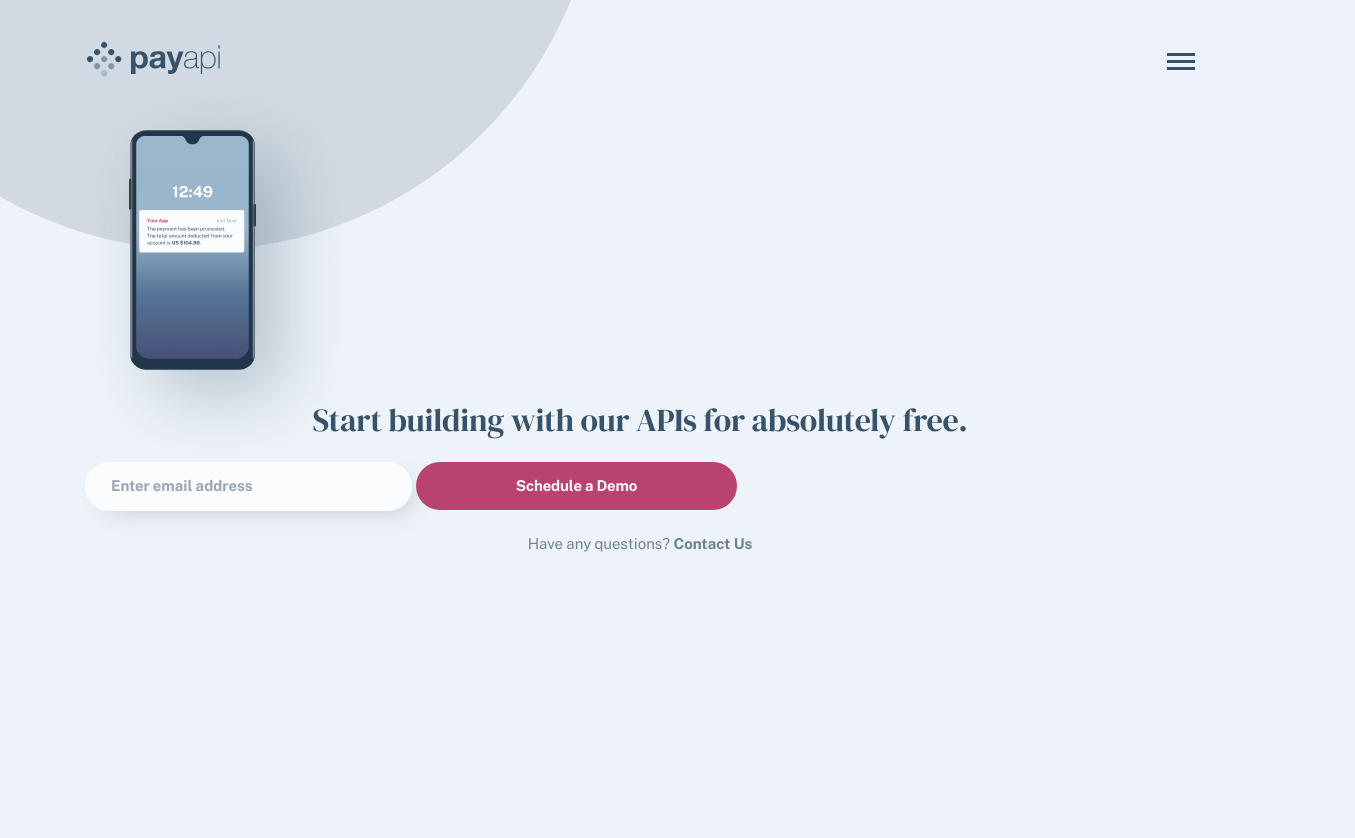
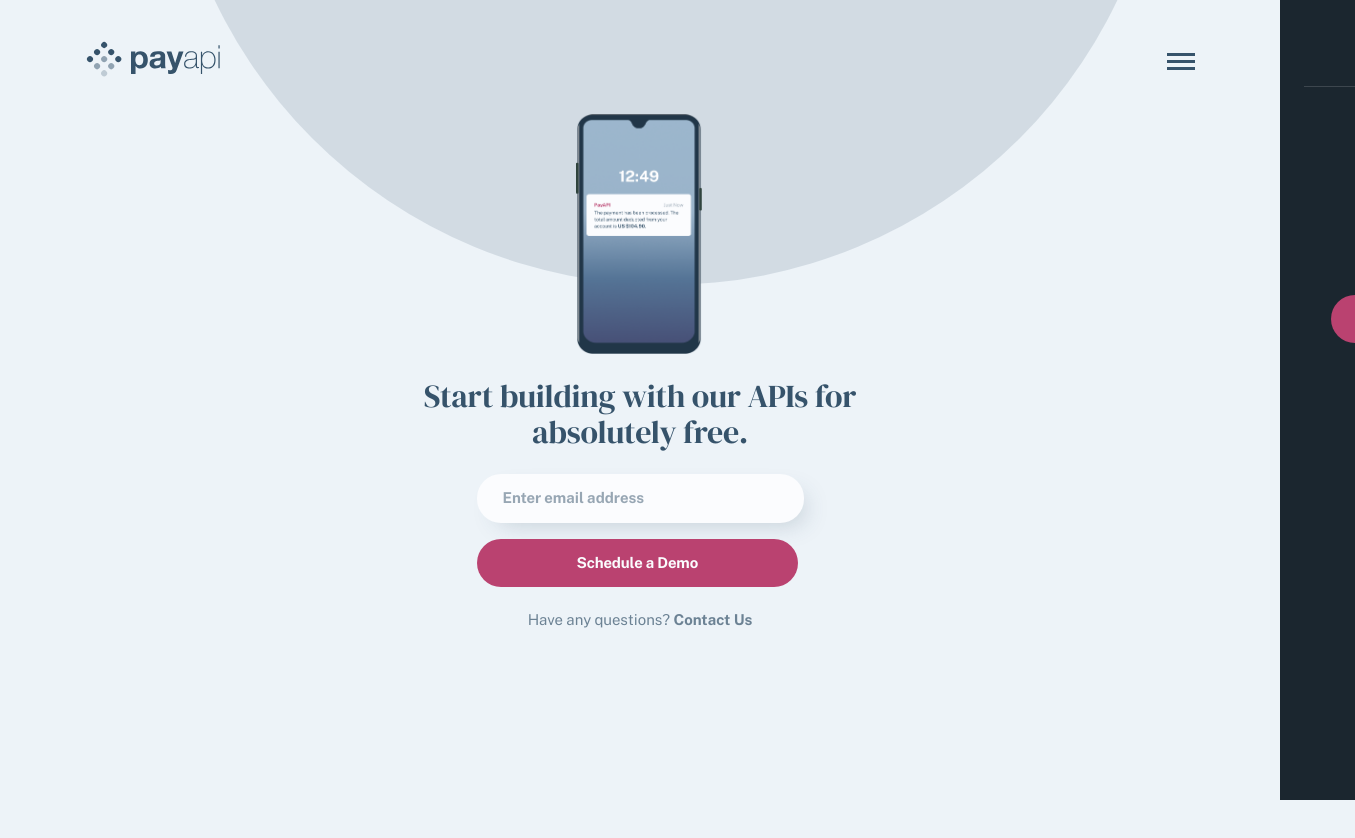
Before and after one commit to SarvarRahim/Payapi-maket, a plain HTML site: page index.html in a window 1280 px wide. Shown: the whole page, 1355 px wide, since content can reach past the window. After the commit the page ends 800 px from the top, so only its background shows below. Drawn offline with Linux system fonts and the light colour scheme.

Commit message:
edit sitenav section

```diff
--- a/css/styles.css
+++ b/css/styles.css
@@ -96,15 +96,15 @@ img {
 
 .site-header::after {
   position: absolute;
-  z-index: 2;
+  z-index: 10;
   top: -550px;
-  left: -200px;
+  left: calc(50% - 392px);
+  display: block;
+  width: 780px;
+  height: 780px;
+  border-radius: 50%;
+  background-color: rgba(54, 83, 107, 0.15);
   content: "";
-  width: 780px;
-  height: 800px;
-  background-image: url("../img/site-hero-bg-desktop.svg");
-  background-repeat: no-repeat;
-  background-size: cover;
 }
 
 .site-header__content {
@@ -131,7 +131,7 @@ img {
 /* NAVIGATION  */
 
 .sitenav {
-  display: none;
+  display: block;
   position: fixed;
   z-index: 99;
   top: 0;
@@ -201,21 +201,30 @@ img {
 }
 
 /* SITE -HERO  */
-.hero::before {
-  position: absolute;
-  z-index: 3;
-  top: 75px;
-  left: 75px;
-  content: "";
-  width: 100%;
-  height: 100%;
-  background-image: url("../img/img-phone-mobile-version.png");
-  background-repeat: no-repeat;
+.hero {
+  padding-top: 32px;
 }
 
-.hero {
-  padding-top: 320px;
+.hero-container {
+  position: relative;
+  z-index: 10;
+  display: flex;
+  flex-direction: column;
+  align-items: center;
+  align-items: center;
 }
+
+.hero-container::before {
+  display: block;
+    width: 128px;
+    height: 240px;
+    background-image: url('../img/hero-tablet.png');
+    background-repeat: no-repeat;
+    background-size: contain;
+    margin-bottom: 24px;
+    content: "";
+}
+
 
 .hero__head {
   margin: 0;
@@ -236,13 +245,15 @@ img {
 }
 
 .input-mail {
+  display: block;
   width: 327px;
-  padding: 15px 150px 15px 26px;
+  padding: 15px 15px 15px 26px;
   border: 0;
   background-color: var(--light-white);
   box-shadow: 10px 10px 25px -10px rgba(54, 83, 107, 0.25);
   border-radius: 24px;
   margin-top: 24px;
+  outline: none;
 }
 
 ::placeholder {
@@ -284,3 +295,28 @@ img {
   font-weight: bold;
   color: var(--light-juan-blue);
 }
+
+@media only screen and (min-width: 715px) {
+  .site-header::after {
+    top: -650px;
+    left: calc(50% - 440px);
+    width: 900px;
+    height: 900px;
+  }
+
+  .hero__head {
+    width: 450px;
+  }
+}
+
+@media only screen and (min-width: 768px) {
+  .site-header::after {
+    top: -715px;
+    left: calc(50% - 474px);
+    width: 1000px;
+    height: 1000px;
+  }
+
+
+
+}
--- a/index.html
+++ b/index.html
@@ -4,7 +4,7 @@
   <meta charset="UTF-8">
   <meta http-equiv="X-UA-Compatible" content="IE=edge">
   <meta name="viewport" content="width=device-width, initial-scale=1.0">
-  <title>Project</title>
+  <title>PayAPI</title>
   <link rel="stylesheet" href="css/normalize.min.css">
   <link rel="stylesheet" href="css/styles.css">
 </head>
@@ -39,7 +39,7 @@
   </header>
 
   <div class="hero">
-    <div class="container">
+    <div class="hero-container container">
     <h1 class="hero__head">Start building with our APIs for absolutely free.</h1>
     <form action="https://echo.htmlacademy.ru" class="form__group">
     <input class="input-mail" type="email" name="email" aria-label="create for email" pattern="^([a-z0-9_\.-]+)@([\da-z\.-]+)\.([a-z\.]{2,6})$" placeholder="Enter email address">
```
Also changed, not shown: img/hero-img-phone-desktop.png (added), img/hero-img-phone-tablet.png (added), img/hero-tablet.png (added).
